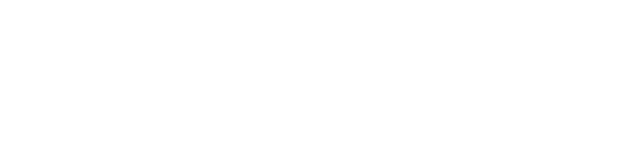
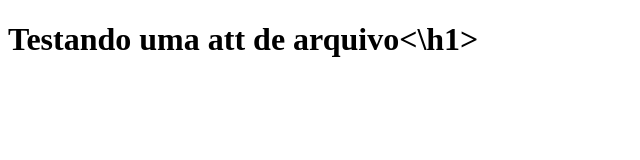
Before and after one commit to kauancordeiro/curso_git_1, a plain HTML site: page index.html in a window 1280 px wide. Shown: the whole page, without its empty margins (0-640 px from the left). Drawn offline with Linux system fonts and the light colour scheme.

Commit message:
Update index.html

```diff
--- a/index.html
+++ b/index.html
@@ -7,6 +7,7 @@
     <title>Document</title>
 </head>
 <body>
+    <h1> Testando uma att de arquivo<\h1>
 
 </body>
 </html>
```
